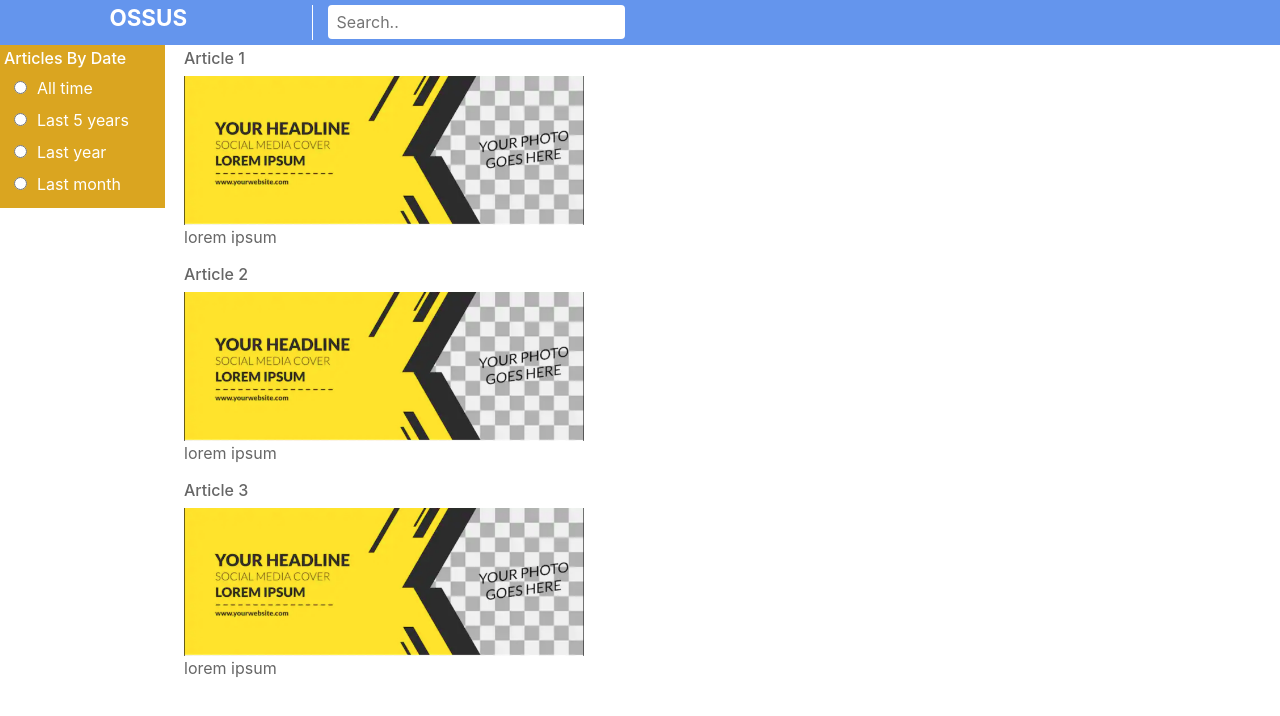
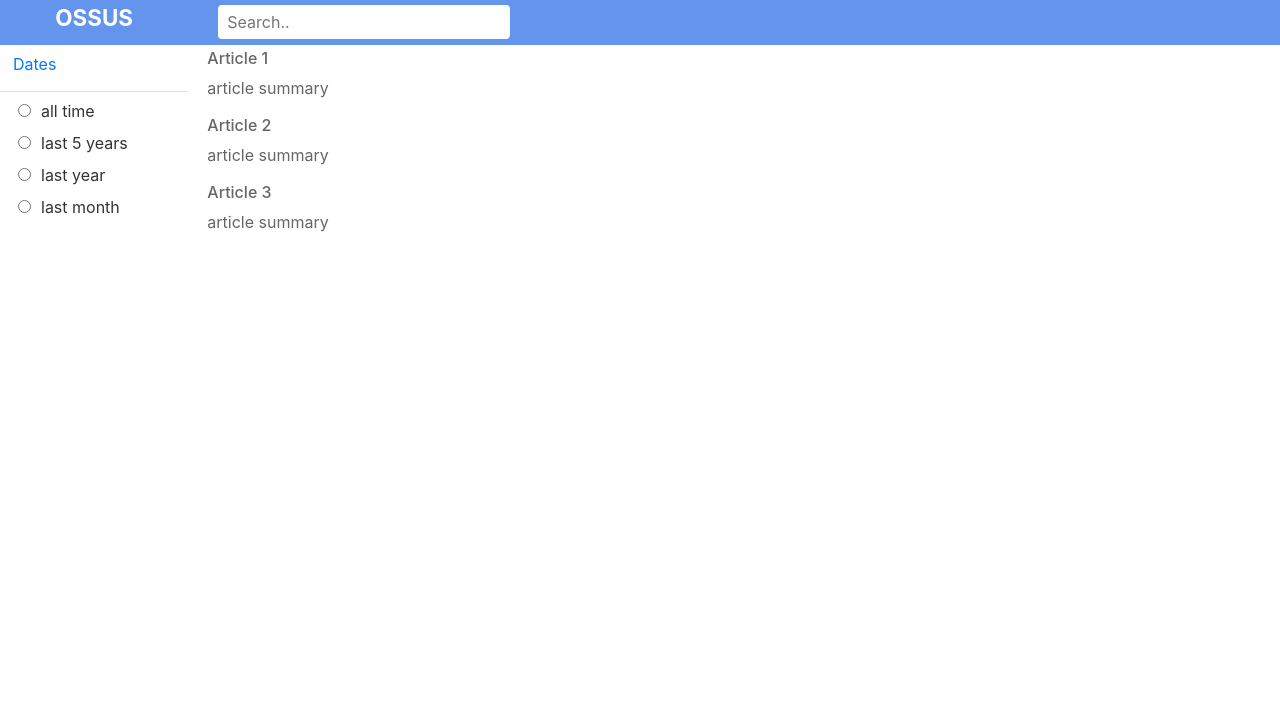
Before and after one commit to japickering/easy-react-posts, a React (Create React App) app: page / in a window 1280 px wide. Shown: the top 716 px of the page. Built offline with nearby package versions, Linux system fonts and the light colour scheme; the HTML template or start-up script is replaced by a standard one.

Commit message:
sidebar and feed setup

```diff
--- a/src/App.css
+++ b/src/App.css
@@ -5,11 +5,17 @@ h1 {
   text-align: center;
 }
 
-h2, h3, h4, h5 {
+h2,
+h3,
+h4,
+h5 {
   text-transform: capitalize;
 }
 
-h3, p { display: block; font-size: 1em; }
+h3,
+p {
+  font-size: 1em;
+}
 
 img {
   display: block;
@@ -49,7 +55,7 @@ label {
 }
 
 .search {
-  width: 100%;
+  width: 98%;
   padding: 4px;
   padding-left: 8px;
   outline: 0;
@@ -58,11 +64,27 @@ label {
 }
 
 .sidebar {
-  padding: 4px;
   vertical-align: top;
+  color: #333;
   text-align: left;
-  background-color:goldenrod;
-  color: #fff;
+}
+
+.filters {
+  font-size: 1em;
+  padding: 1em;
+}
+
+.card {
+  border: 0;
+}
+
+.card-header {
+  padding: 0;
+  background: none;
+}
+
+.card-body {
+  padding: 0.5rem;
 }
 
 .feed {
--- a/src/App.js
+++ b/src/App.js
@@ -1,69 +1,129 @@
-import React, { Component } from 'react';
-import './App.css';
+import React, { Component } from "react";
+import "./App.css";
 
 const data = [
-  {id: 1, date: '01/06/2019', title: 'article 1', image: 'cover.png', alt: 'alt text', copy: 'lorem ipsum'},
-  {id: 2, date: '02/06/2019', title: 'article 2', image: 'cover.png', alt: 'alt text', copy: 'lorem ipsum'},
-  {id: 3, date: '24/06/2019', title: 'article 3', image: 'cover.png', alt: 'alt text', copy: 'lorem ipsum'}
+  {
+    id: 1,
+    date: "01/06/2019",
+    title: "article 1",
+    copy: "article summary"
+  },
+  {
+    id: 2,
+    date: "02/06/2019",
+    title: "article 2",
+    copy: "article summary"
+  },
+  {
+    id: 3,
+    date: "24/06/2019",
+    title: "article 3",
+    copy: "article summary"
+  }
 ];
 
+class App extends Component {
+  render() {
+    return (
+      <div className="App">
+        <Header />
+        <div className="row">
+          <div className="col-sm-3 col-md-2 col-lg-2">
+            <Sidebar />
+          </div>
+          <div className="col-sm-6 col-md-6 col-lg-6">
+            <Feed />
+          </div>
+        </div>
+      </div>
+    );
+  }
+}
+
 class Header extends Component {
-  render(){
+  render() {
     return (
       <div className="header">
         <div className="row">
-          <div className="border-white col-sm-3 col-md-6 col-lg-3">
+          <div className="col-sm-3 col-md-2 col-lg-2">
             <h1>OSSUS</h1>
           </div>
           <div className="col-sm-6 col-md-6 col-lg-3">
-            <input type="search" className="search" placeholder="Search.."></input>
+            <input type="search" className="search" placeholder="Search.." />
           </div>
         </div>
       </div>
-    )
+    );
   }
 }
 
 class Sidebar extends Component {
-
-  render(){
+  constructor(props) {
+    super(props);
+    this.state = {
+      dates: [
+        { id: 1, value: "all", label: "all time" },
+        { id: 2, value: "last5", label: "last 5 years" },
+        { id: 3, value: "lastyear", label: "last year" },
+        { id: 4, value: "lastmonth", label: "last month" }
+      ]
+    };
+  }
+  render() {
+    const dates = this.state.dates.map(item => {
+      return (
+        <div key={item.id} className="date-filter">
+          <input
+            id={"radio" + item.id}
+            type="radio"
+            name="filter"
+            value={item.value}
+          />
+          <label htmlFor={"radio" + item.id}>{item.label}</label>
+        </div>
+      );
+    });
     return (
       <div className="sidebar">
-        <form className="dateForm">
-          <h3>Articles by Date</h3>
-          <div>
-            <input id="radio1" type="radio" name="choice" value="all" />
-            <label for="radio1">All time</label>
+        <div className="accordion">
+          <div className="card">
+            <div className="card-header" id="heading1">
+              <h3>
+                <button
+                  className="btn btn-link"
+                  type="button"
+                  data-toggle="collapse"
+                  data-target="#collapse1"
+                  aria-expanded="false"
+                  aria-controls="collapse1"
+                >
+                  Dates
+                </button>
+              </h3>
+            </div>
+
+            <div
+              id="collapse1"
+              className="collapse show"
+              aria-labelledby="heading1"
+              data-parent="#accordionExample"
+            >
+              <div className="card-body">{dates}</div>
+            </div>
           </div>
-          <div>
-            <input id="radio2" type="radio" name="choice" value="last5" />
-            <label for="radio2">Last 5 years</label>
-          </div>
-          <div>
-            <input id="radio3" type="radio" name="choice" value="lastyear" />
-            <label for="radio3">Last year</label>
-          </div>
-         <div>
-         <input id="radio4" type="radio" name="choice" value="lastmonth" />
-          <label for="radio4">Last month</label>
-         </div>
-        </form>
+        </div>
       </div>
     );
   }
 }
 
 class Feed extends Component {
-
-  render(){
-    const list = data.map(function(item) {
+  render() {
+    const list = data.map(item => {
       return (
-        <div className="container">
+        <div key={item.id} className="container">
           <div className="row">
             <h3>{item.title}</h3>
-          </div>
-          <div className="row">
-            <img className="banner" src={item.image} alt={item.alt} />
           </div>
           <div className="row">
             <p>{item.copy}</p>
@@ -72,32 +132,7 @@ class Feed extends Component {
       );
     });
 
-    return (
-      <div className="feed">
-        {list}
-      </div>
-    );
-  }
-}
-
-class App extends Component {
-
-  render(){
-    return (
-      <div className="App">
-        <Header />
-        <div className="container">
-          <div className="row">
-            <div className="col-sm-3 col-md-4 col-lg-2">
-              <Sidebar />
-            </div>
-            <div className="col-sm-6 col-md-6 col-lg-6">
-              <Feed />
-            </div>
-          </div>
-        </div>
-      </div>
-    );
+    return <div className="feed">{list}</div>;
   }
 }
 
```
Also changed, not shown: public/cover.png (deleted).
